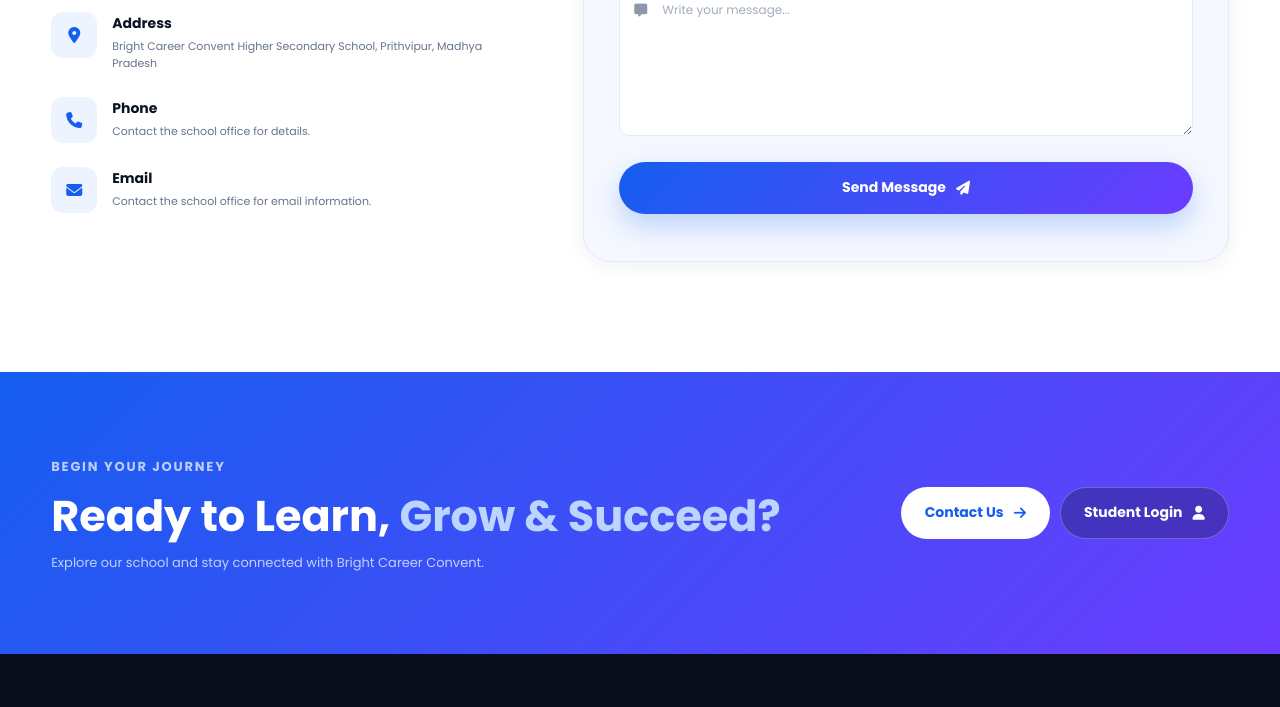
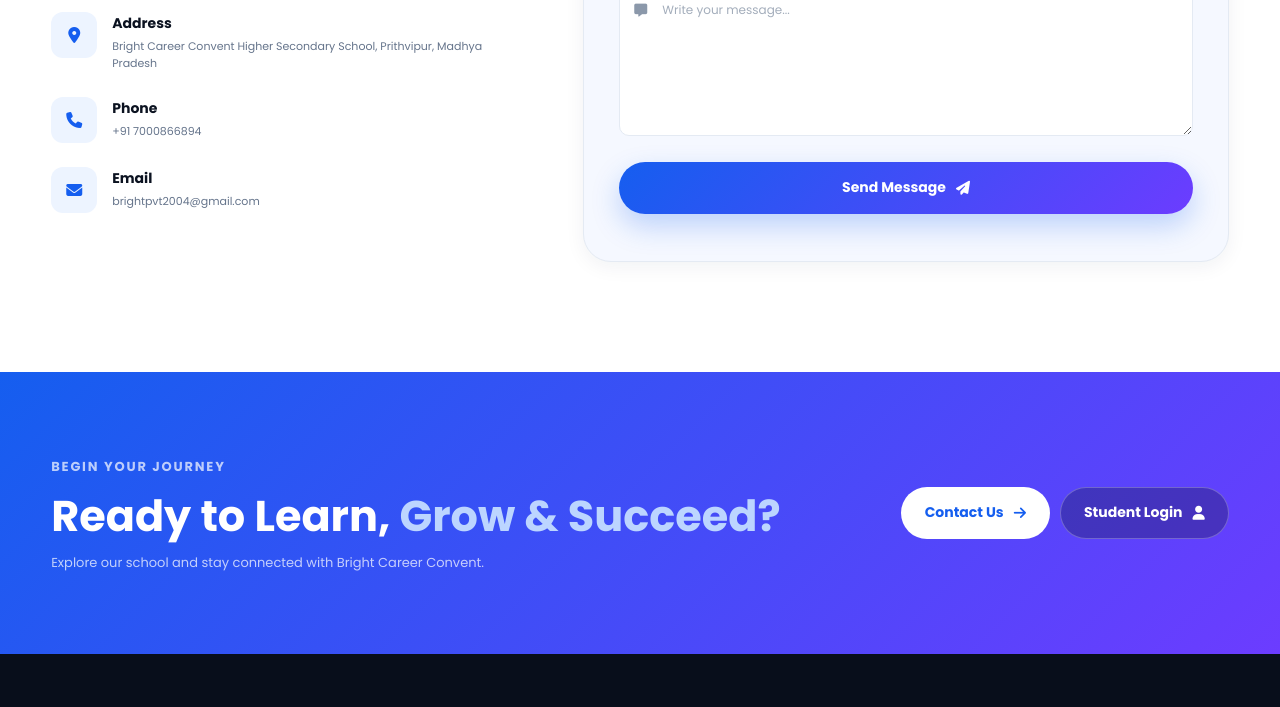
Before and after one commit to vivanshg419-arch/Bright-career-convent-school-, a website: page index.html in a window 1280 px wide. Shown: the part 6400-7107 px from the top of the page. Drawn offline with Linux system fonts and the light colour scheme; no server answers.

Commit message:
Update index.html

```diff
--- a/index.html
+++ b/index.html
@@ -978,7 +978,7 @@
                             <div>
                                 <h4>Phone</h4>
                                 <p>
-                                    Contact the school office for details.
+                                   +91 7000866894
                                 </p>
                             </div>
 
@@ -994,8 +994,7 @@
                             <div>
                                 <h4>Email</h4>
                                 <p>
-                                    Contact the school office for email
-                                    information.
+                                    brightpvt2004@gmail.com
                                 </p>
                             </div>
 
```
